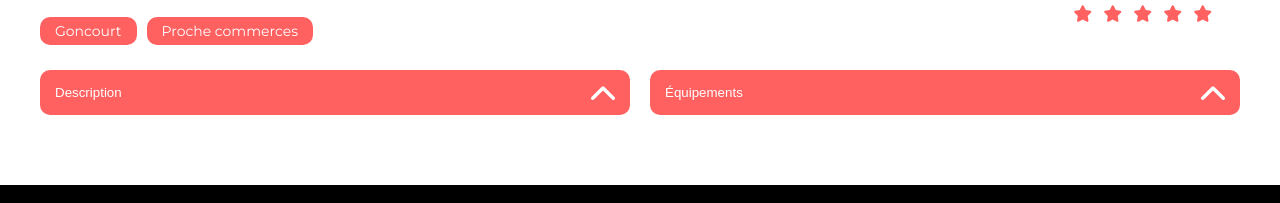
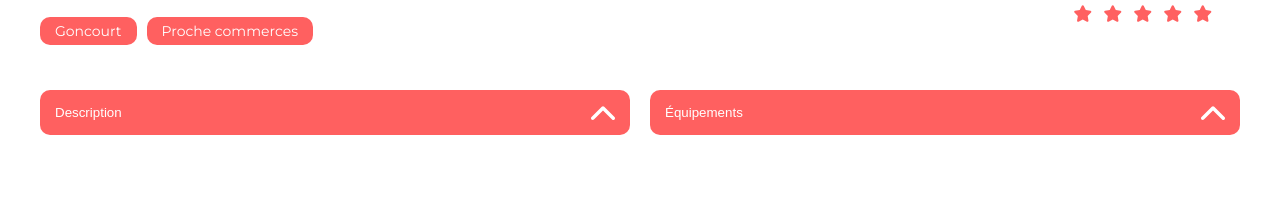
Before and after one commit to InesGALLIERO/site-Kasa, a React (Vite) app in the folder site-Kasa/: page /logement/0979876d in a window 1280 px wide. Shown: the part 684-887 px from the top of the page. Built offline with nearby package versions, Linux system fonts and the light colour scheme.

Commit message:
scss collapse

```diff
--- a/site-Kasa/src/styles/Collapse.scss
+++ b/site-Kasa/src/styles/Collapse.scss
@@ -2,7 +2,7 @@
 .collapse {
 
     width: 90%;        // largeur responsive
-
+    margin: 20px auto; // centré horizontalement
   .collapse-header {
     display: flex;
     justify-content: space-between;
@@ -44,6 +44,7 @@
   .collapse{
     width: 100%;
     margin-bottom: 0px;
+    margin-top: 0px;
   }
   .logement__collapses{
 
```
